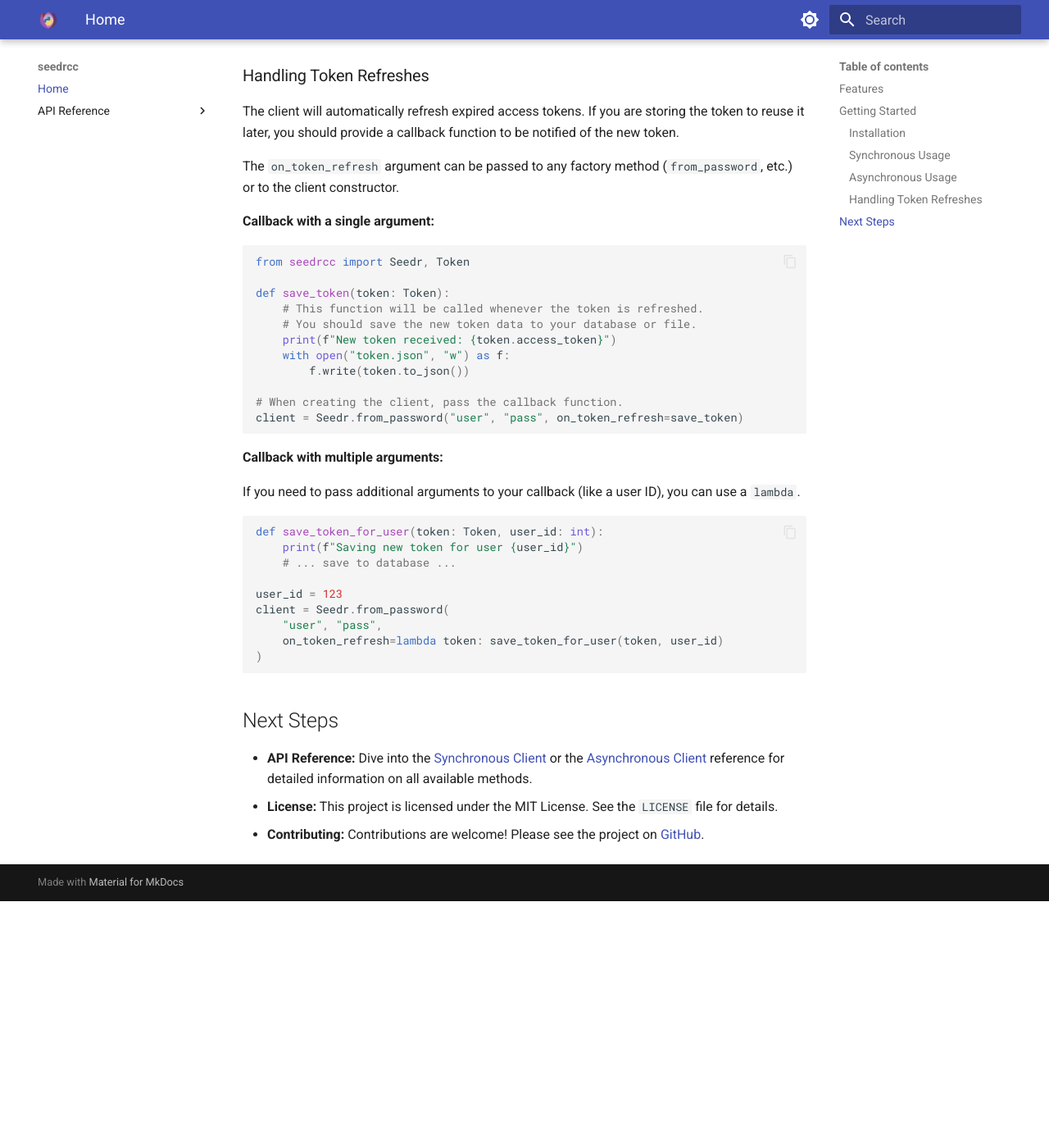
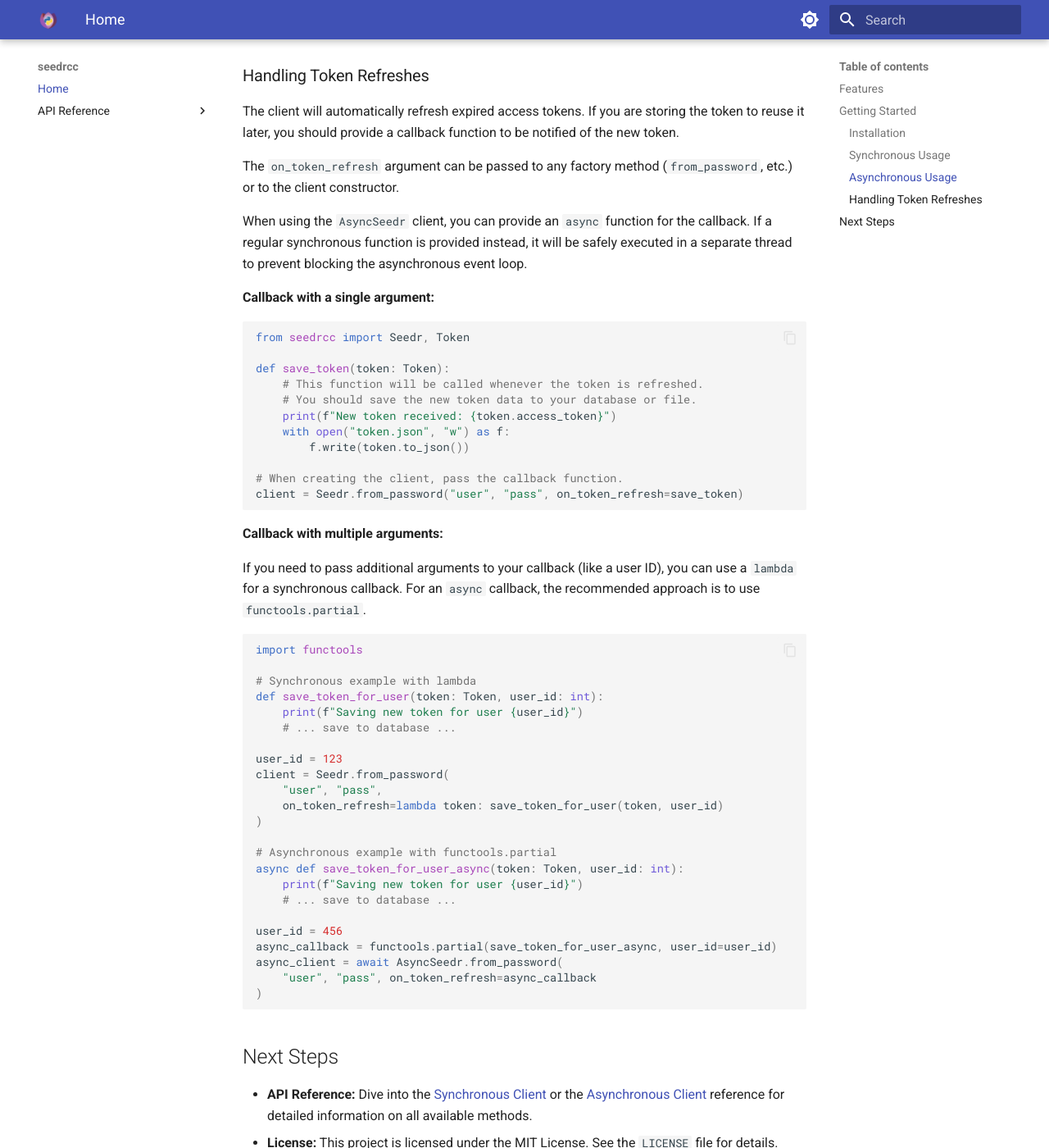
Before and after one commit to hemantapkh/seedrcc, an MkDocs documentation site: the page built from docs/index.md, in a window 1280 px wide and 1400 px high, scrolled down 2012 px. Shown: the whole window at 82% size. Built offline with MkDocs 1.6.1 and Material for MkDocs 9.7.7, drawn with Linux system fonts in a browser that asks for light colours; before the commit the page ends 3111 px from its top, so only the background shows below that.

Commit message:
Update async callback docs and fix async block

````diff
--- a/docs/index.md
+++ b/docs/index.md
@@ -29,11 +29,11 @@
 
 ## Features
 
--   **Full API Coverage:** All major Seedr API endpoints are supported.
--   **Both Sync and Async:** Use `seedrcc.Seedr` for a synchronous client or `seedrcc.AsyncSeedr` for an asynchronous one.
--   **Robust Authentication:** Handles all authentication flows, including automatic token refreshes.
--   **Modern and Typed:** Built with modern Python features and fully type-hinted for a better developer experience.
--   **Clean Object Models:** API responses are parsed into clean, easy-to-use dataclasses.
+- **Full API Coverage:** All major Seedr API endpoints are supported.
+- **Both Sync and Async:** Use `seedrcc.Seedr` for a synchronous client or `seedrcc.AsyncSeedr` for an asynchronous one.
+- **Robust Authentication:** Handles all authentication flows, including automatic token refreshes.
+- **Modern and Typed:** Built with modern Python features and fully type-hinted for a better developer experience.
+- **Clean Object Models:** API responses are parsed into clean, easy-to-use dataclasses.
 
 ## Getting Started
 
@@ -98,6 +98,8 @@
 
 The `on_token_refresh` argument can be passed to any factory method (`from_password`, etc.) or to the client constructor.
 
+When using the `AsyncSeedr` client, you can provide an `async` function for the callback. If a regular synchronous function is provided instead, it will be safely executed in a separate thread to prevent blocking the asynchronous event loop.
+
 **Callback with a single argument:**
 
 ```python
@@ -116,9 +118,12 @@
 
 **Callback with multiple arguments:**
 
-If you need to pass additional arguments to your callback (like a user ID), you can use a `lambda`.
+If you need to pass additional arguments to your callback (like a user ID), you can use a `lambda` for a synchronous callback. For an `async` callback, the recommended approach is to use `functools.partial`.
 
 ```python
+import functools
+
+# Synchronous example with lambda
 def save_token_for_user(token: Token, user_id: int):
     print(f"Saving new token for user {user_id}")
     # ... save to database ...
@@ -128,10 +133,21 @@
     "user", "pass",
     on_token_refresh=lambda token: save_token_for_user(token, user_id)
 )
+
+# Asynchronous example with functools.partial
+async def save_token_for_user_async(token: Token, user_id: int):
+    print(f"Saving new token for user {user_id}")
+    # ... save to database ...
+
+user_id = 456
+async_callback = functools.partial(save_token_for_user_async, user_id=user_id)
+async_client = await AsyncSeedr.from_password(
+    "user", "pass", on_token_refresh=async_callback
+)
 ```
 
 ## Next Steps
 
--   **API Reference:** Dive into the [Synchronous Client](sync_client.md) or the [Asynchronous Client](async_client.md) reference for detailed information on all available methods.
--   **License:** This project is licensed under the MIT License. See the `LICENSE` file for details.
--   **Contributing:** Contributions are welcome! Please see the project on [GitHub](https://github.com/hemantapkh/seedrcc).
+- **API Reference:** Dive into the [Synchronous Client](sync_client.md) or the [Asynchronous Client](async_client.md) reference for detailed information on all available methods.
+- **License:** This project is licensed under the MIT License. See the `LICENSE` file for details.
+- **Contributing:** Contributions are welcome! Please see the project on [GitHub](https://github.com/hemantapkh/seedrcc).
````
Also changed, not shown: 1 other file.
